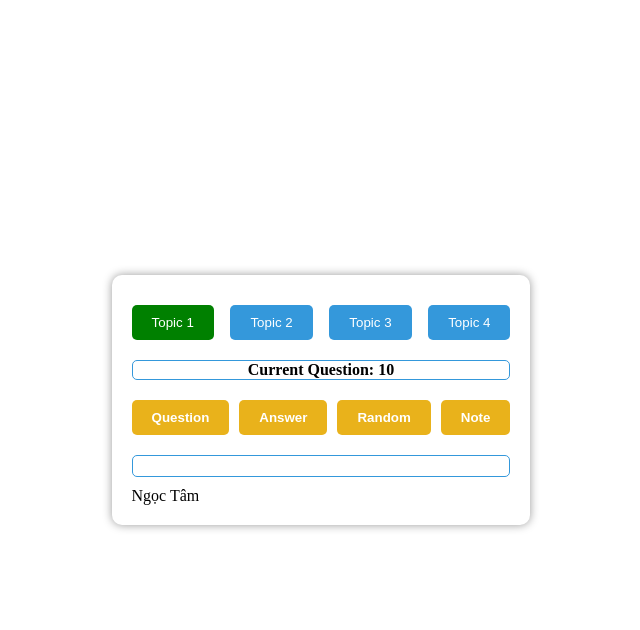
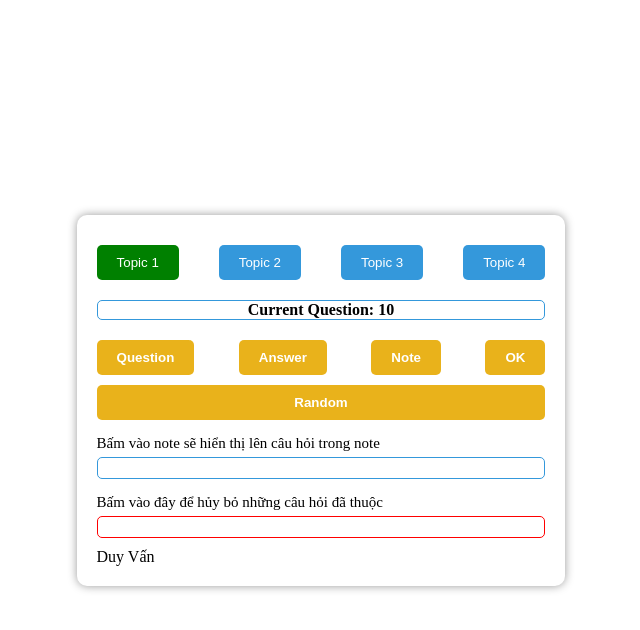
Before and after one commit to doanduyvan/English_temp1, a plain HTML site: page tam.html in a window 1280 px wide. Both pictures are taken after a click on the button "Topic 1". Shown: the whole page, without its empty margins (319-959 px from the left). Drawn offline with Linux system fonts and the light colour scheme.

Commit message:
update v2

```diff
--- a/tam.html
+++ b/tam.html
@@ -62,6 +62,7 @@
         .btn {
             display: flex;
             justify-content: space-between;
+            flex-wrap: wrap;
             gap: 10px;
             margin-top: 20px;
         }
@@ -71,27 +72,37 @@
             border: none;
             border-radius: 5px;
             background-color: #e9b21b;
-
             color: white;
             font-weight: bold;
             cursor: pointer;
+        }
+
+        .btn>button:nth-child(5) {
+            /* background-color: #3498db;? */
+            flex-basis: 100%;
         }
 
         .btn>button:hover {
             background-color: #b89216;
         }
 
+        .ok,
         .notes {
             display: flex;
             justify-content: start;
             flex-wrap: wrap;
             gap: 10px;
-            margin-top: 20px;
+            margin-top: 5px;
             border: 1px solid #3498db;
             border-radius: 5px;
             padding: 10px;
         }
 
+        .ok {
+            border: 1px solid red;
+        }
+
+        .ok>div,
         .notes>div {
             padding: 6px 10px;
             border: 1px solid #3498db;
@@ -99,6 +110,11 @@
             background-color: #3498db;
             color: white;
             cursor: pointer;
+        }
+
+        .ok>div {
+            background-color: red;
+            border: 1px solid red;
         }
 
         .Qs {
@@ -124,10 +140,15 @@
             padding-bottom: 10px;
         }
 
-        .name{
+        .name {
             margin-top: 10px;
         }
 
+        .p {
+            font-size: 15px;
+            margin: 0;
+            margin-top: 15px;
+        }
     </style>
 </head>
 
@@ -149,16 +170,24 @@
                 <p class="Qs">Current Question: <span id="currentQuestion">1</span></p>
             </div>
             <div class="btn">
-                <button onclick="speakQuestion()">Question</button>
-                <button onclick="speakAnswer()">Answer</button>
-                <button onclick="myrandom()">Random</button>
-                <button onclick="note()">Note</button>
+                <button onclick="speakQuestion()" title="Bấm vào đây để nghe câu hỏi hiện tại">Question</button>
+                <button onclick="speakAnswer()" title="Bấm vào đây để nghe câu trả lời hiện tại">Answer</button>
+                <button onclick="note()" title="Bấm vào đây để thêm câu hỏi chưa thuộc">Note</button>
+                <button onclick="ok()"
+                    title="Nếu bạn thuộc câu hỏi này rồi, hãy bấm vào đây, nó sẽ không xuất hiện trong các lần tiếp theo">OK</button>
+                <button onclick="myrandom()" title="Đổi câu hỏi khác">Random</button>
             </div>
+
+            <p class="p">Bấm vào note sẽ hiển thị lên câu hỏi trong note</p>
             <div class="notes">
 
             </div>
+            <p class="p">Bấm vào đây để hủy bỏ những câu hỏi đã thuộc</p>
+            <div class="ok">
+
+            </div>
             <div class="name">
-                Ngọc Tâm
+                Duy Vấn
             </div>
         </div>
     </div>
@@ -171,7 +200,35 @@
         let currentTopic = 1;
         let currentQuestionIndex = 0;
         let notes = [];
+        let arrRandom = [];
 
+        getRandomItem();
+        function getRandomItem() {
+            let totalQuestion = question(currentTopic).length;
+            arrRandom = [];
+            for (let i = 0; i < totalQuestion; i++) {
+                arrRandom.push(i);
+            }
+        }
+
+        function ok() {
+            const indexCurrent = arrRandom.findIndex(item => item == currentQuestionIndex);
+            if (indexCurrent == -1) {
+                return;
+            }
+            arrRandom.splice(indexCurrent, 1);
+            const Eok = document.querySelector('.ok');
+            const div = document.createElement('div');
+            div.setAttribute('data-id', currentQuestionIndex);
+            div.innerHTML = currentQuestionIndex + 1;
+            div.onclick = () => {
+                let id = div.getAttribute('data-id');
+                arrRandom.push(parseInt(id));
+                div.remove();
+            }
+            Eok.appendChild(div);
+
+        }
 
         function note() {
             const Enotes = document.querySelector('.notes');
@@ -213,19 +270,21 @@
             });
             currentTopic = id;
             btns[id - 1].classList.add('active');
+            getRandomItem();
             myrandom();
         }
 
         function myrandom() {
             const min = -2;
-            const totalQuestion = question(currentTopic).length;
+            const totalQuestion = arrRandom.length;
             let random = Math.floor(Math.random() * ((totalQuestion + 2) - min) + min);
+
             if (random < 0) {
-                currentQuestionIndex = 0;
+                currentQuestionIndex = arrRandom[0];
             } else if (random >= totalQuestion) {
-                currentQuestionIndex = totalQuestion - 1;
+                currentQuestionIndex = arrRandom[totalQuestion - 1];
             } else {
-                currentQuestionIndex = random;
+                currentQuestionIndex = arrRandom[random];
             }
             const div2 = document.querySelector('.div2');
             div2.innerHTML = `
@@ -267,7 +326,7 @@
                 },
                 {
                     question: "What is your favorite website to shop online? Why do you like that website?",
-                    answer: "My favorite website I often shop online is www.shoppe.com, because it’s very popular in Viet Nam."
+                    answer: "My favorite website I often shop online is shoppe.com, because it’s very popular in Viet Nam."
                 },
                 {
                     question: "What kind of things do you usually buy in stores?",
```
Also changed, not shown: index.html (+75 -17 lines).
